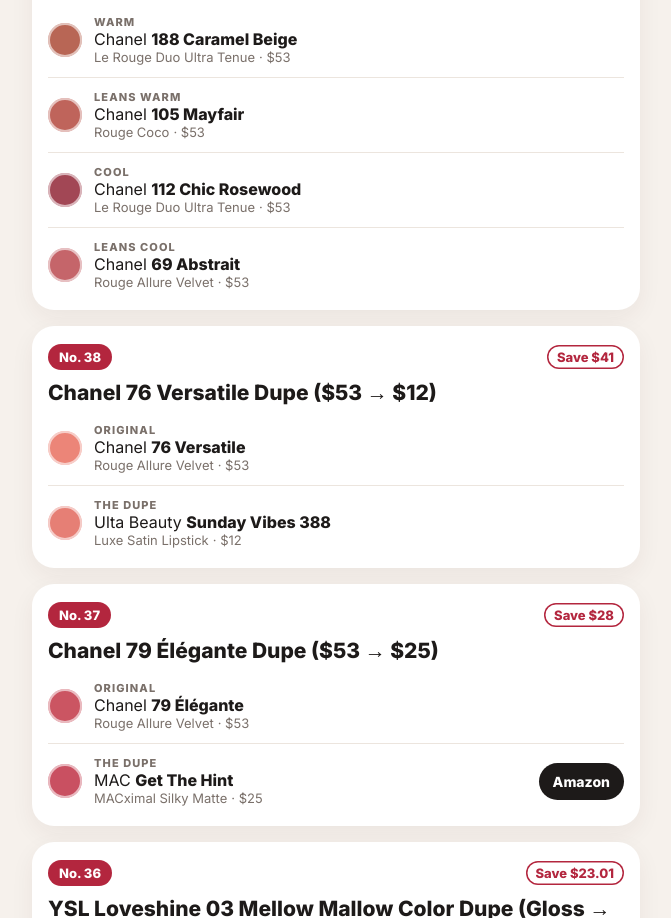
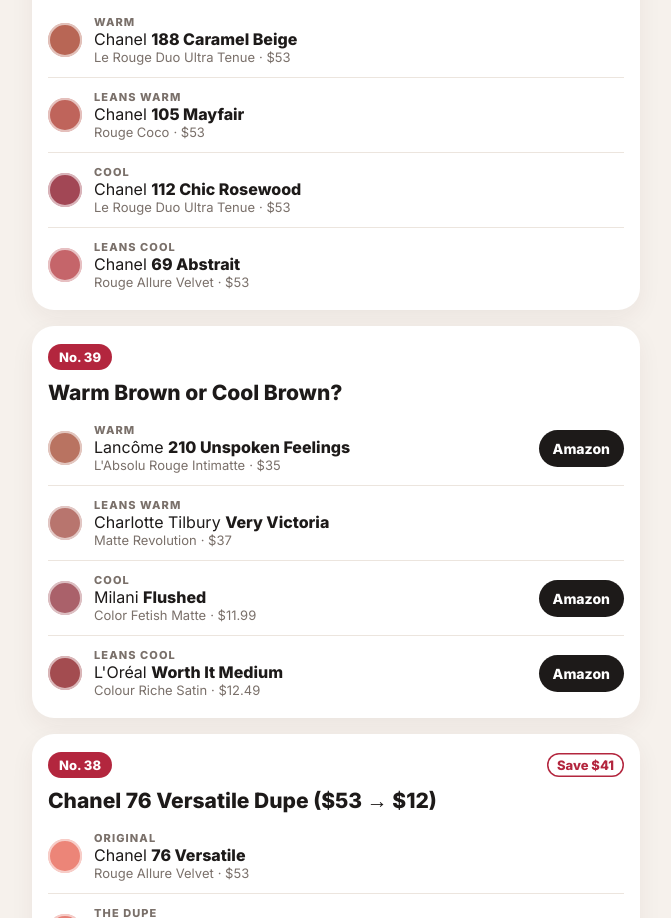
Before and after one commit to shadesage-official/shop, a plain HTML site: page index.html in a window 1280 px wide. Shown: the part 287-1205 px from the top of the page, without its empty margins (304-975 px from the left). Drawn offline with Linux system fonts and the light colour scheme.

Commit message:
Add No. 39 Warm Brown or Cool Brown? card
Co-Authored-By: Claude Fable 5.2 <noreply@anthropic.com>
Claude-Session: https://claude.ai/code/session_01DqEc3YXprL3bG5G1t8kzMy

```diff
--- a/index.html
+++ b/index.html
@@ -89,6 +89,50 @@
             <span class="line"><span class="pn">Rouge Allure Velvet</span><span class="pr">· $53</span></span>
           </div>
 
+        </li>
+      </ul>
+    </article>
+    <article class="card" data-no="39" data-text="warm brown or cool brown? warm brown or cool brown?">
+      <header>
+        <span class="no">No. 39</span>
+      </header>
+      <h2>Warm Brown or Cool Brown?</h2>
+      <ul>
+        <li class="row">
+          <span class="dot" style="background:#B97361"></span>
+          <div class="meta">
+            <span class="role">Warm</span>
+            <span class="name">Lancôme <b>210 Unspoken Feelings</b></span>
+            <span class="line"><span class="pn">L&#x27;Absolu Rouge Intimatte</span><span class="pr">· $35</span></span>
+          </div>
+          <a class="btn" href="https://www.amazon.com/s?k=Lanc%C3%B4me+L%27Absolu+Rouge+Intimatte+210+Unspoken+Feelings&amp;tag=shadesagebeau-20" target="_blank" rel="nofollow sponsored noopener">Amazon</a>
+        </li>
+        <li class="row">
+          <span class="dot" style="background:#B8756E"></span>
+          <div class="meta">
+            <span class="role">Leans warm</span>
+            <span class="name">Charlotte Tilbury <b>Very Victoria</b></span>
+            <span class="line"><span class="pn">Matte Revolution</span><span class="pr">· $37</span></span>
+          </div>
+
+        </li>
+        <li class="row">
+          <span class="dot" style="background:#AA616A"></span>
+          <div class="meta">
+            <span class="role">Cool</span>
+            <span class="name">Milani <b>Flushed</b></span>
+            <span class="line"><span class="pn">Color Fetish Matte</span><span class="pr">· $11.99</span></span>
+          </div>
+          <a class="btn" href="https://www.amazon.com/s?k=Milani+Color+Fetish+Matte+Flushed&amp;tag=shadesagebeau-20" target="_blank" rel="nofollow sponsored noopener">Amazon</a>
+        </li>
+        <li class="row">
+          <span class="dot" style="background:#A34C50"></span>
+          <div class="meta">
+            <span class="role">Leans cool</span>
+            <span class="name">L&#x27;Oréal <b>Worth It Medium</b></span>
+            <span class="line"><span class="pn">Colour Riche Satin</span><span class="pr">· $12.49</span></span>
+          </div>
+          <a class="btn" href="https://www.amazon.com/s?k=L%27Or%C3%A9al+Colour+Riche+Satin+Worth+It+Medium&amp;tag=shadesagebeau-20" target="_blank" rel="nofollow sponsored noopener">Amazon</a>
         </li>
       </ul>
     </article>
```
